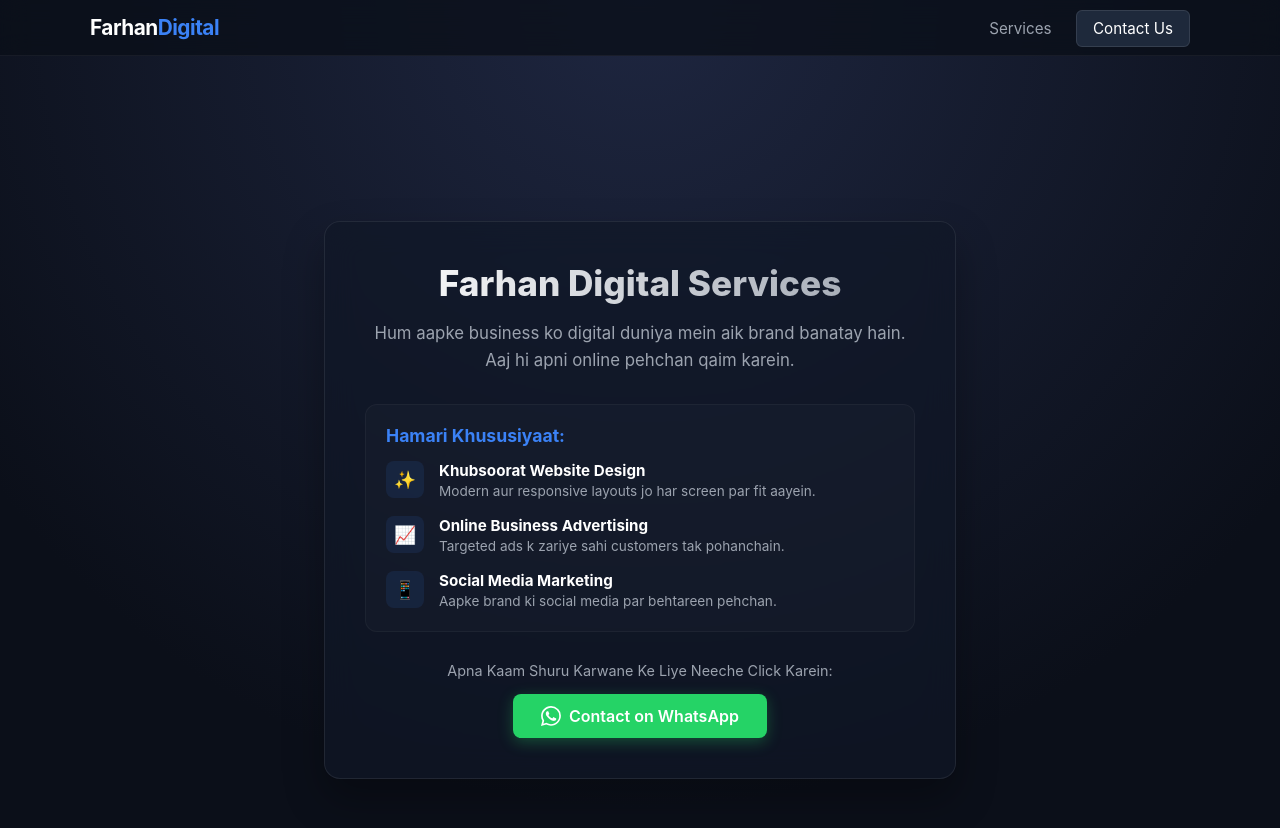
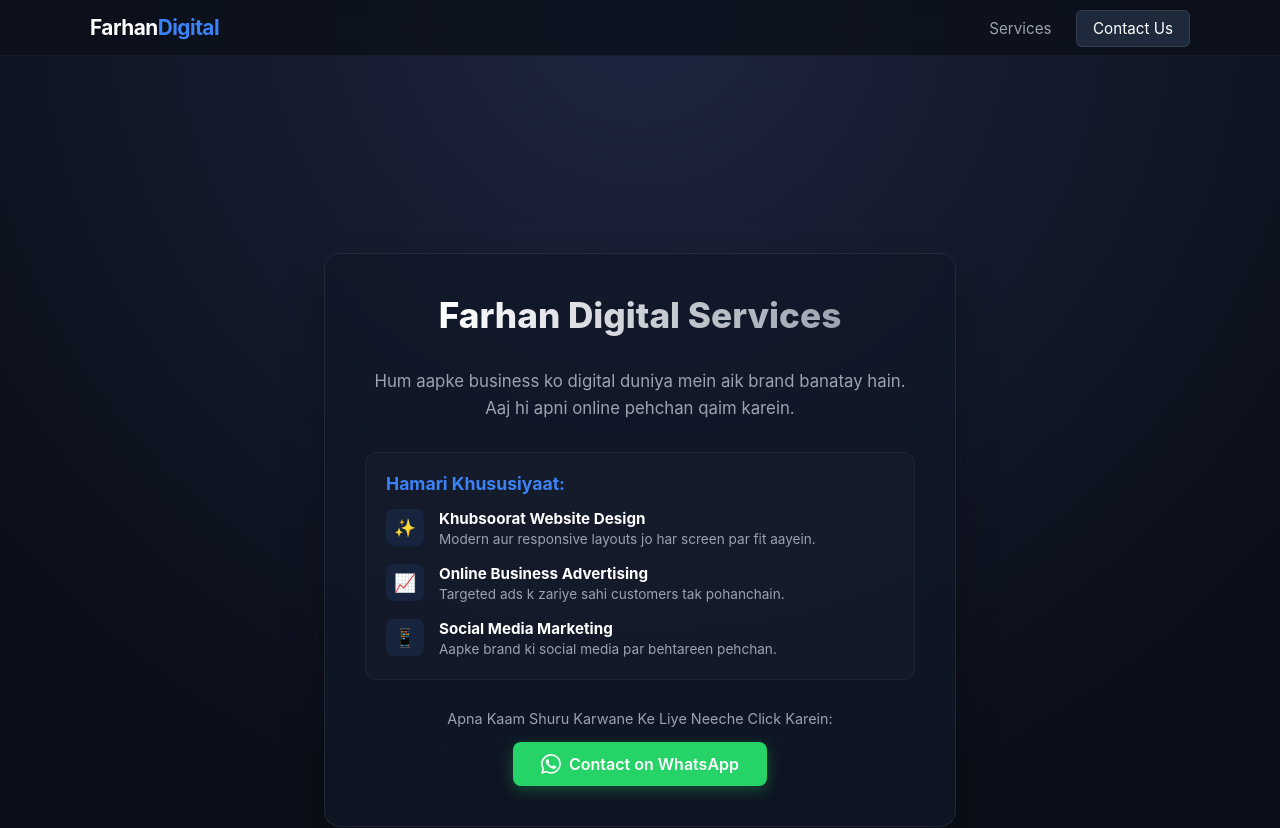
Before and after one commit to farhanmughal0010/my_first_vite_app, a website built with Vite: page index.html in a window 1280 px wide. Shown: the top 828 px of the page. Built offline with nearby package versions, Linux system fonts and the light colour scheme.

Commit message:
Fix mobile padding and text gradient

```diff
--- a/src/style.css
+++ b/src/style.css
@@ -75,7 +75,7 @@ body {
   display: flex;
   justify-content: center;
   align-items: center;
-  padding: 100px 20px 60px 20px;
+  padding: 140px 20px 60px 20px;
   background: radial-gradient(circle at top, #1e2640 0%, #0b0f19 70%);
 }
 
@@ -97,6 +97,7 @@ body {
   font-weight: 800;
   margin-top: 0;
   margin-bottom: 15px;
+  display: inline-block;
   background: linear-gradient(to right, #ffffff, #9ca3af);
   -webkit-background-clip: text;
   background-clip: text;
```
